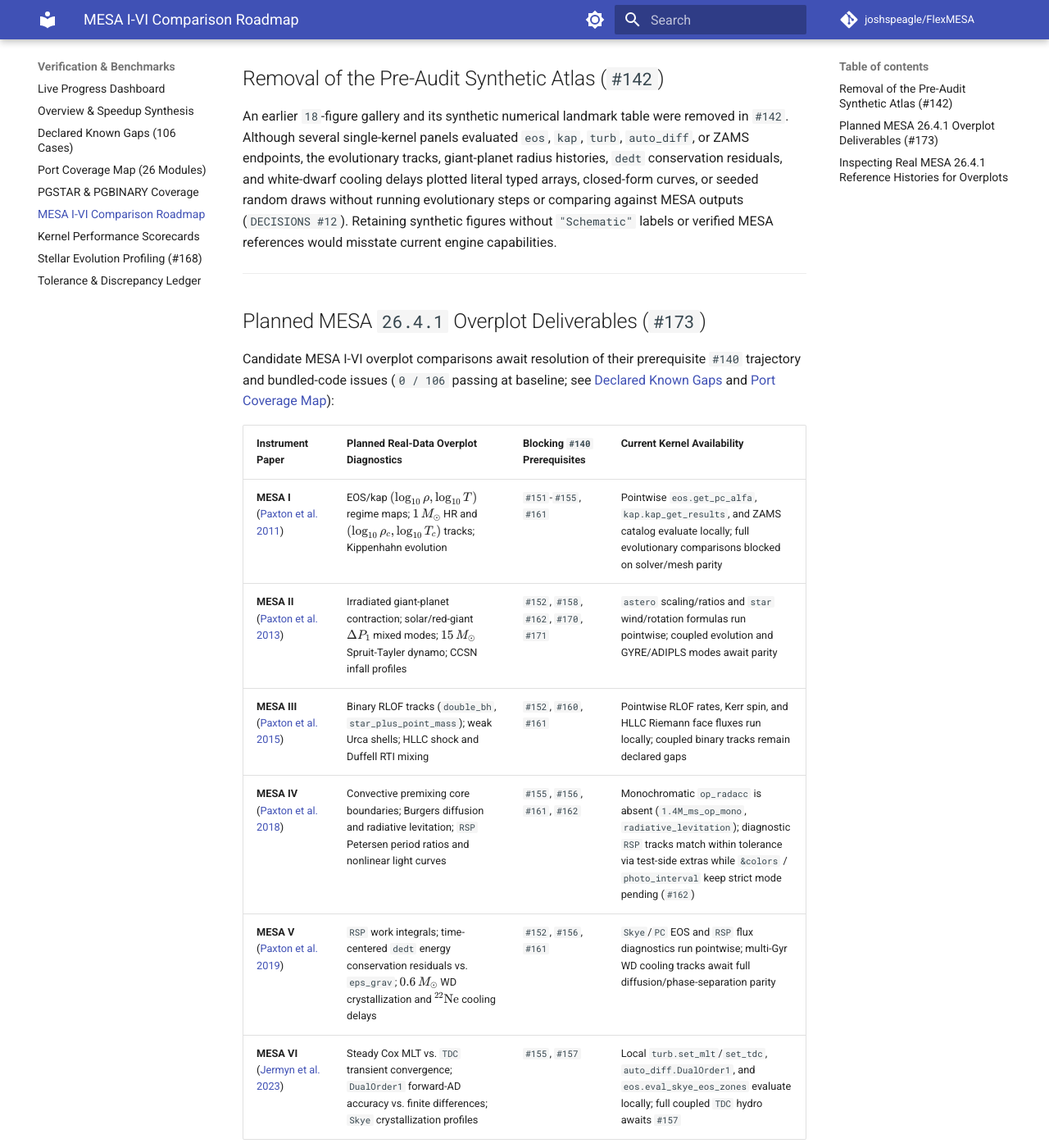
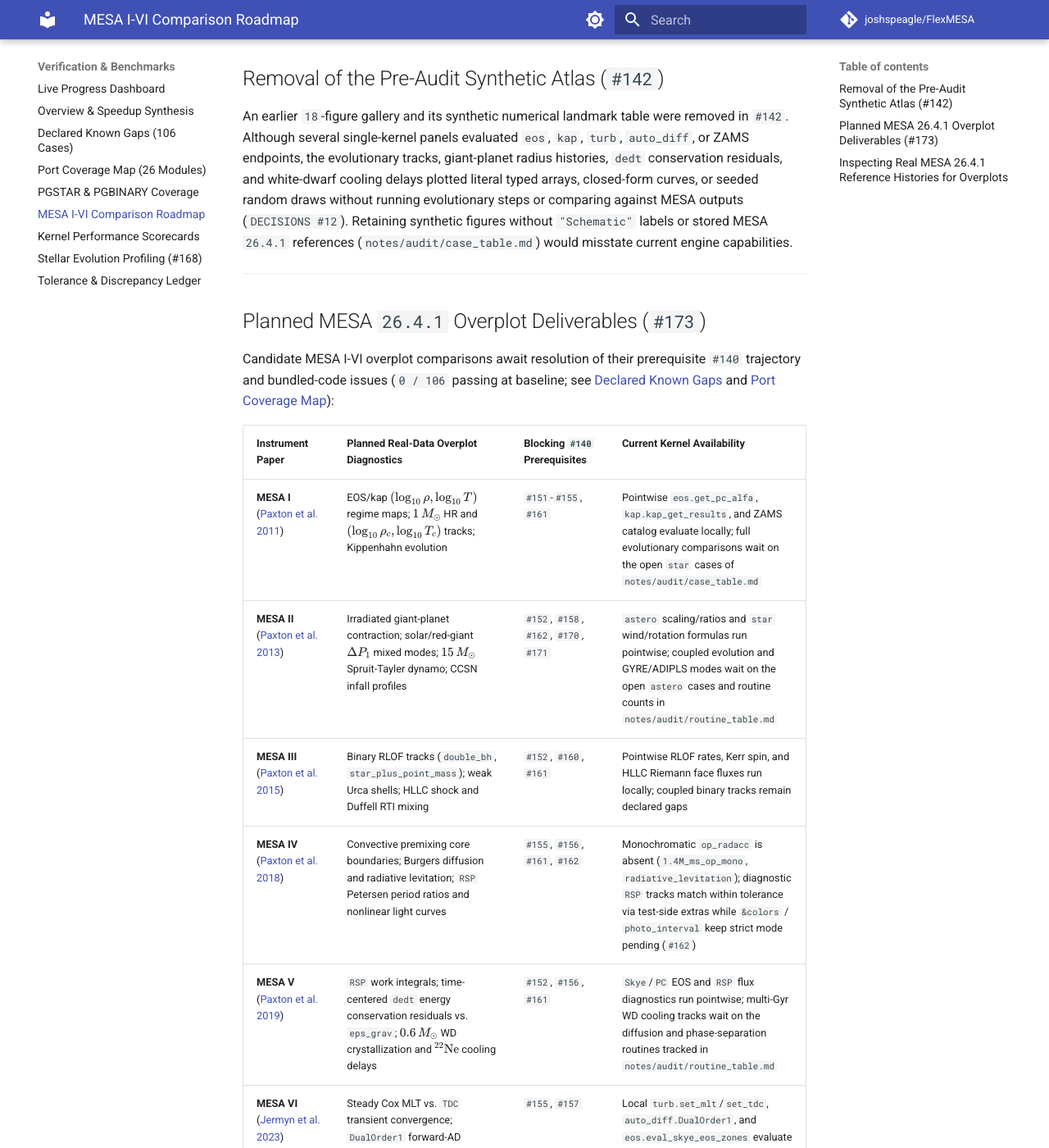
Before and after one commit to joshspeagle/FlexMESA, an MkDocs documentation site: the page built from docs/benchmarks/mesa_paper_figures.md, in a window 1280 px wide and 1400 px high, scrolled down 292 px. Shown: the whole window at 82% size. Built offline with MkDocs 1.6.1 and Material for MkDocs 9.7.7, drawn with Linux system fonts in a browser that asks for light colours; comment, search, counter and statistics services are not loaded.

Commit message:
docs: replace unmeasured status wording on benchmarks/mesa_paper_figures.md (P1.4 part 3)
docs/benchmarks/mesa_paper_figures.md: 'verified MESA references' and 'await parity' now point at case_table.md and routine_table.md.
Replacements cite the generated tables (notes/audit/case_table.md,
notes/audit/routine_table.md) instead of typing counts. Wording only; no
behaviour or API documented differently.

Commands: mkdocs build --strict and pytest tests/test_docs_snippets.py run after
the last page commit of this branch (see the branch evidence file).

Co-Authored-By: Claude Sonnet 5.5 <noreply@anthropic.com>

```diff
--- a/docs/benchmarks/mesa_paper_figures.md
+++ b/docs/benchmarks/mesa_paper_figures.md
@@ -4,7 +4,7 @@
 
 ## Removal of the Pre-Audit Synthetic Atlas (`#142`)
 
-An earlier `18`-figure gallery and its synthetic numerical landmark table were removed in `#142`. Although several single-kernel panels evaluated `eos`, `kap`, `turb`, `auto_diff`, or ZAMS endpoints, the evolutionary tracks, giant-planet radius histories, `dedt` conservation residuals, and white-dwarf cooling delays plotted literal typed arrays, closed-form curves, or seeded random draws without running evolutionary steps or comparing against MESA outputs (`DECISIONS #12`). Retaining synthetic figures without `"Schematic"` labels or verified MESA references would misstate current engine capabilities.
+An earlier `18`-figure gallery and its synthetic numerical landmark table were removed in `#142`. Although several single-kernel panels evaluated `eos`, `kap`, `turb`, `auto_diff`, or ZAMS endpoints, the evolutionary tracks, giant-planet radius histories, `dedt` conservation residuals, and white-dwarf cooling delays plotted literal typed arrays, closed-form curves, or seeded random draws without running evolutionary steps or comparing against MESA outputs (`DECISIONS #12`). Retaining synthetic figures without `"Schematic"` labels or stored MESA `26.4.1` references (`notes/audit/case_table.md`) would misstate current engine capabilities.
 
 ---
 
@@ -14,11 +14,11 @@ Candidate MESA I-VI overplot comparisons await resolution of their prerequisite
 
 | Instrument Paper | Planned Real-Data Overplot Diagnostics | Blocking `#140` Prerequisites | Current Kernel Availability |
 | :--- | :--- | :--- | :--- |
-| **MESA I** ([Paxton et al. 2011](https://doi.org/10.1088/0067-0049/192/1/3)) | EOS/kap $(\log_{10}\rho, \log_{10} T)$ regime maps; $1\,M_\odot$ HR and $(\log_{10}\rho_c, \log_{10} T_c)$ tracks; Kippenhahn evolution | `#151`-`#155`, `#161` | Pointwise `eos.get_pc_alfa`, `kap.kap_get_results`, and ZAMS catalog evaluate locally; full evolutionary comparisons blocked on solver/mesh parity |
-| **MESA II** ([Paxton et al. 2013](https://doi.org/10.1088/0067-0049/208/1/4)) | Irradiated giant-planet contraction; solar/red-giant $\Delta P_1$ mixed modes; $15\,M_\odot$ Spruit-Tayler dynamo; CCSN infall profiles | `#152`, `#158`, `#162`, `#170`, `#171` | `astero` scaling/ratios and `star` wind/rotation formulas run pointwise; coupled evolution and GYRE/ADIPLS modes await parity |
+| **MESA I** ([Paxton et al. 2011](https://doi.org/10.1088/0067-0049/192/1/3)) | EOS/kap $(\log_{10}\rho, \log_{10} T)$ regime maps; $1\,M_\odot$ HR and $(\log_{10}\rho_c, \log_{10} T_c)$ tracks; Kippenhahn evolution | `#151`-`#155`, `#161` | Pointwise `eos.get_pc_alfa`, `kap.kap_get_results`, and ZAMS catalog evaluate locally; full evolutionary comparisons wait on the open `star` cases of `notes/audit/case_table.md` |
+| **MESA II** ([Paxton et al. 2013](https://doi.org/10.1088/0067-0049/208/1/4)) | Irradiated giant-planet contraction; solar/red-giant $\Delta P_1$ mixed modes; $15\,M_\odot$ Spruit-Tayler dynamo; CCSN infall profiles | `#152`, `#158`, `#162`, `#170`, `#171` | `astero` scaling/ratios and `star` wind/rotation formulas run pointwise; coupled evolution and GYRE/ADIPLS modes wait on the open `astero` cases and routine counts in `notes/audit/routine_table.md` |
 | **MESA III** ([Paxton et al. 2015](https://doi.org/10.1088/0067-0049/220/1/15)) | Binary RLOF tracks (`double_bh`, `star_plus_point_mass`); weak Urca shells; HLLC shock and Duffell RTI mixing | `#152`, `#160`, `#161` | Pointwise RLOF rates, Kerr spin, and HLLC Riemann face fluxes run locally; coupled binary tracks remain declared gaps |
 | **MESA IV** ([Paxton et al. 2018](https://doi.org/10.3847/1538-4365/aaa5a8)) | Convective premixing core boundaries; Burgers diffusion and radiative levitation; `RSP` Petersen period ratios and nonlinear light curves | `#155`, `#156`, `#161`, `#162` | Monochromatic `op_radacc` is absent (`1.4M_ms_op_mono`, `radiative_levitation`); diagnostic `RSP` tracks match within tolerance via test-side extras while `&colors` / `photo_interval` keep strict mode pending (`#162`) |
-| **MESA V** ([Paxton et al. 2019](https://doi.org/10.3847/1538-4365/ab2241)) | `RSP` work integrals; time-centered `dedt` energy conservation residuals vs. `eps_grav`; $0.6\,M_\odot$ WD crystallization and ${}^{22}\mathrm{Ne}$ cooling delays | `#152`, `#156`, `#161` | `Skye`/`PC` EOS and `RSP` flux diagnostics run pointwise; multi-Gyr WD cooling tracks await full diffusion/phase-separation parity |
+| **MESA V** ([Paxton et al. 2019](https://doi.org/10.3847/1538-4365/ab2241)) | `RSP` work integrals; time-centered `dedt` energy conservation residuals vs. `eps_grav`; $0.6\,M_\odot$ WD crystallization and ${}^{22}\mathrm{Ne}$ cooling delays | `#152`, `#156`, `#161` | `Skye`/`PC` EOS and `RSP` flux diagnostics run pointwise; multi-Gyr WD cooling tracks wait on the diffusion and phase-separation routines tracked in `notes/audit/routine_table.md` |
 | **MESA VI** ([Jermyn et al. 2023](https://doi.org/10.3847/1538-4365/acae8d)) | Steady Cox MLT vs. `TDC` transient convergence; `DualOrder1` forward-AD accuracy vs. finite differences; `Skye` crystallization profiles | `#155`, `#157` | Local `turb.set_mlt`/`set_tdc`, `auto_diff.DualOrder1`, and `eos.eval_skye_eos_zones` evaluate locally; full coupled `TDC` hydro awaits `#157` |
 
 ---
```
